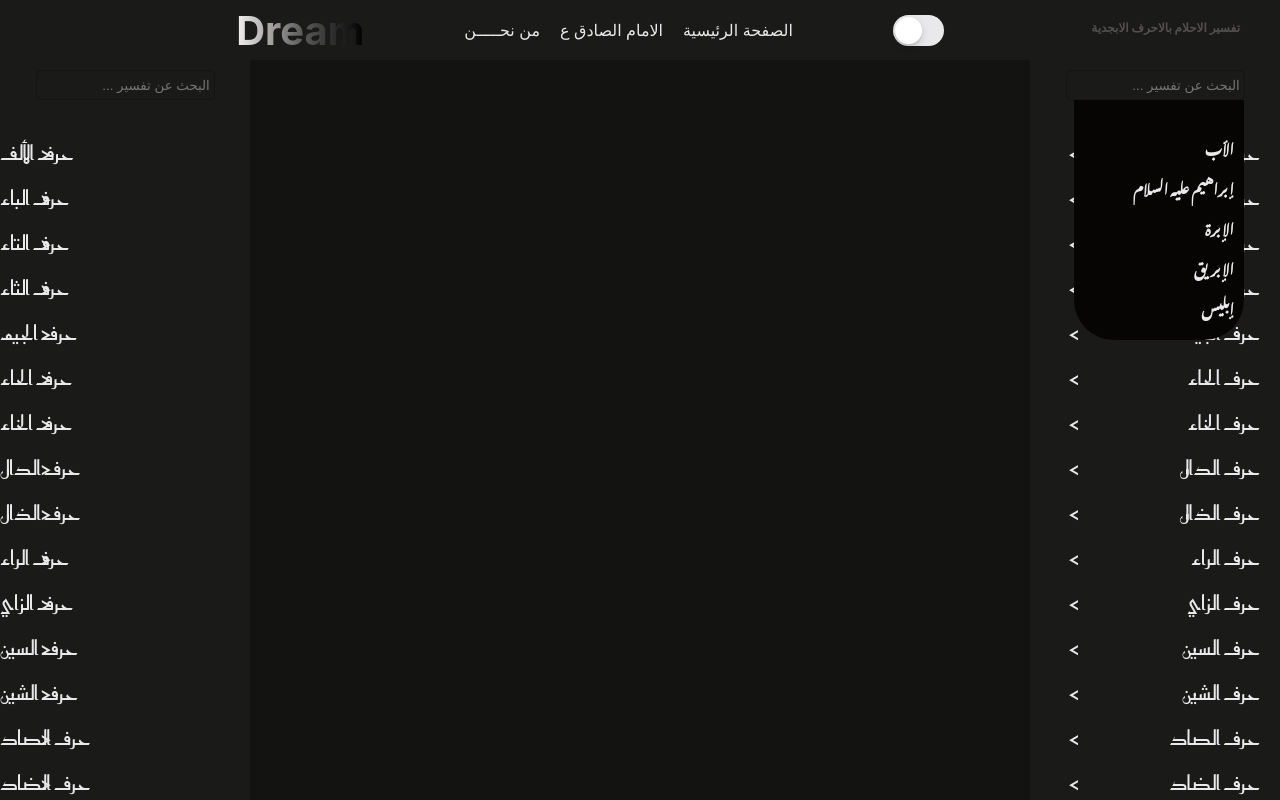
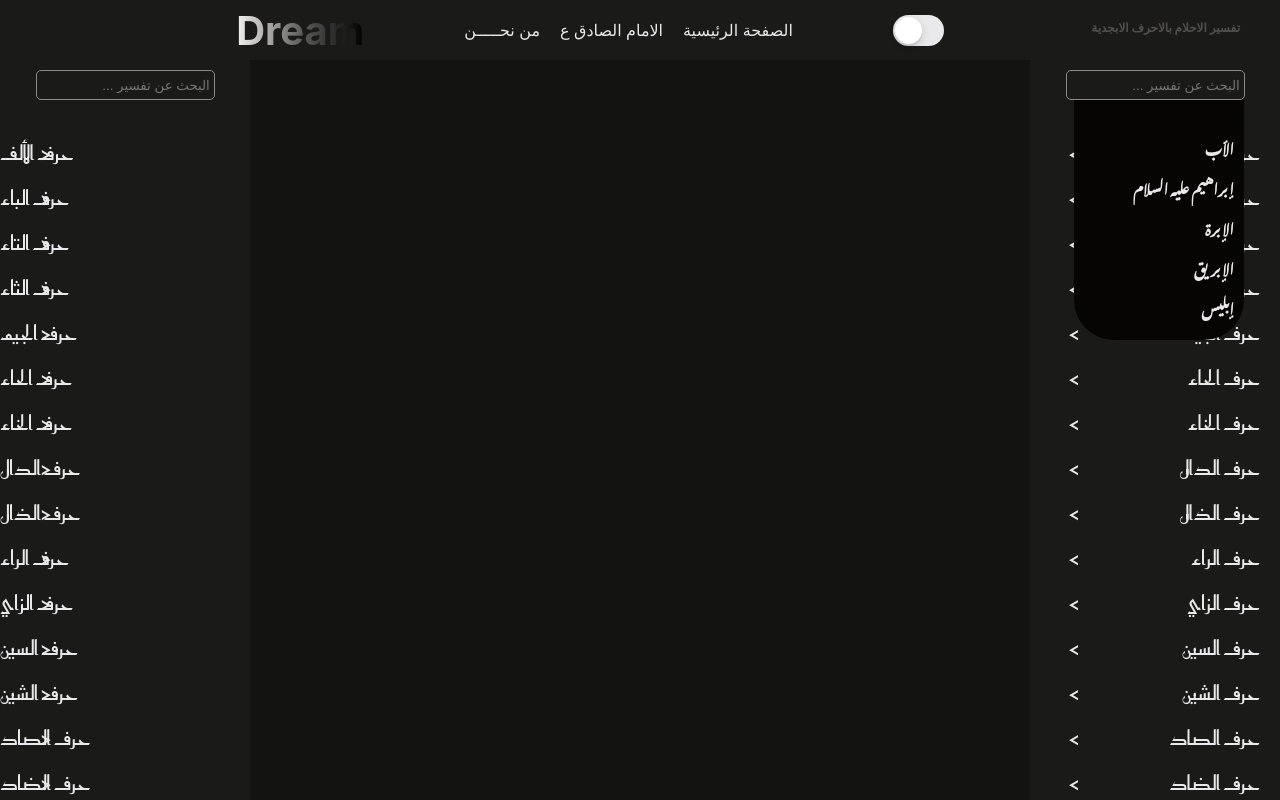
Before and after one commit to elmosuy/firstproject, a Next.js app: page /Letters in a window 1280 px wide. Built offline with nearby package versions, Linux system fonts and the light colour scheme; a web font is replaced by a local one.

Commit message:
Add files via upload

```diff
--- a/styles/globals.css
+++ b/styles/globals.css
@@ -194,7 +194,7 @@ cursor: pointer;
   height: 30px;
   background-color: transparent;
   color: #79797b;
-  border: .5px solid  rgb(20, 20, 20);
+  border: .5px solid  rgb(139, 138, 138);
   border-radius: 5px;
 
 
```
